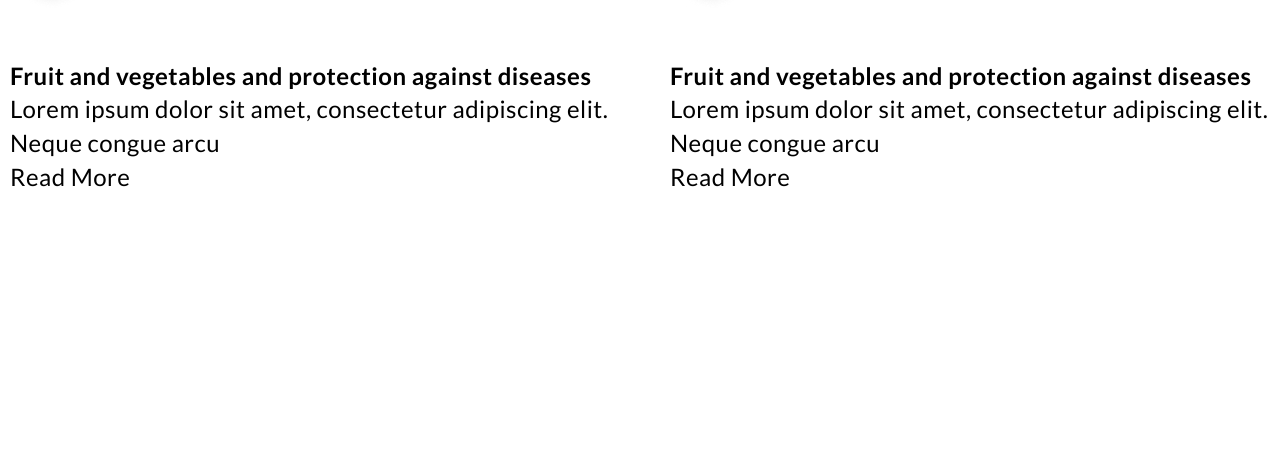
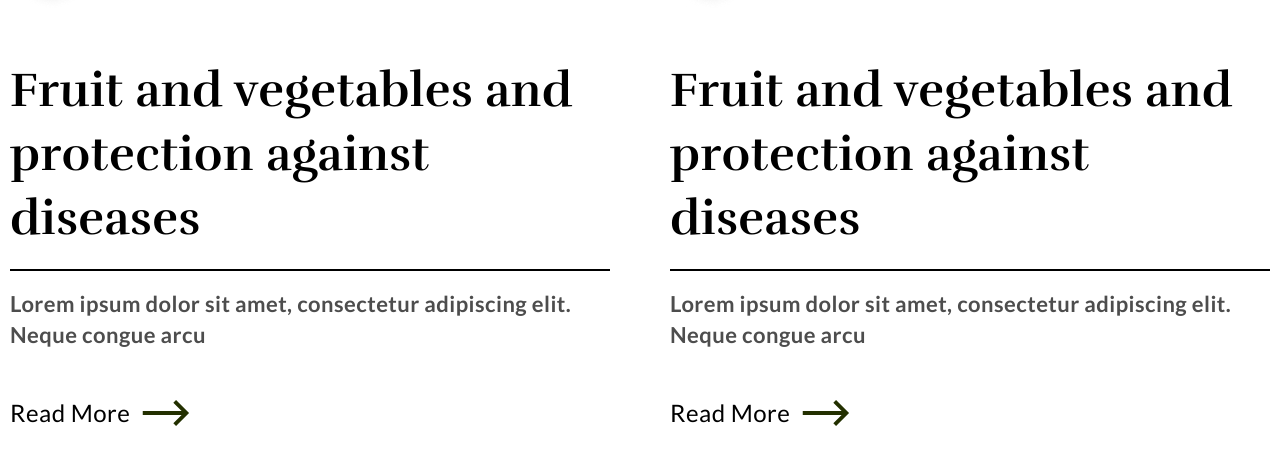
Before and after one commit to progdidi/food-zero, a React (Create React App) app: page / in a window 1280 px wide. Shown: the part 5572-6035 px from the top of the page. Before the commit the page ends 5870 px from the top, so only its background shows below. Built offline with nearby package versions, Linux system fonts and the light colour scheme.

Commit message:
fix: fix blogItem component style

```diff
--- a/src/components/BenefitsItem/BenefitsItem.js
+++ b/src/components/BenefitsItem/BenefitsItem.js
@@ -6,7 +6,7 @@ const BenefitsItem = ({img, name, descr}) => {
             <div className="benefits__item-media">
                 <img src={img} alt="image" className="benefits__item-img" />
             </div>
-            <h6 className="benefits__item-title">{name}</h6>
+            <h6 className="benefits__item-title item__title">{name}</h6>
             <p className="benefits__item-descr">{descr}</p>
         </div>
      );
--- a/src/components/BenefitsItem/benefitsItem.scss
+++ b/src/components/BenefitsItem/benefitsItem.scss
@@ -21,13 +21,6 @@
         }
     }
 
-    &-title {
-        font-family: "Rufina", sans-serif;
-        font-size: 48px;
-        font-weight: 700;
-        line-height: 64px;
-    }
-
     &-descr {
         color: $dark-grey-color;
 
--- a/src/components/BlogItem/BlogItem.js
+++ b/src/components/BlogItem/BlogItem.js
@@ -16,7 +16,7 @@ const BlogItem = ({name, tag, date, time, comments, author, authorImg, descr, im
                 <p className="blog-item__info-text">{comments} comments</p>
             </div>
 
-            <h5 className="blog-item__title">{name}</h5>
+            <h5 className="blog-item__title item__title">{name}</h5>
             <p className="blog-item__descr">{descr}</p>
 
             <a href={link} className="blog-item__link">Read More</a>
--- a/src/components/BlogItem/blogItem.scss
+++ b/src/components/BlogItem/blogItem.scss
@@ -56,9 +56,32 @@
     }
 
     &__title {
+        padding-bottom: 18px;
+        border-bottom: 2px solid #000;
+        margin-bottom: 18px;
     }
     &__descr {
+        color: $dark-grey-color;
+        font-size: 22px;
+        font-weight: 700;
+        line-height: 140%;
+        letter-spacing: 0.44px;
+        margin-bottom: 46px;
     }
     &__link {
+        display: inline-block;
+        padding-right: 60px;
+        position: relative;
+        line-height: 28px;
+        &::after {
+            position: absolute;
+            content: '';
+            background-image: url(./arrow.svg);
+            width: 48px;
+            height: 28px;
+            top: 50%;
+            transform: translateY(-50%);
+            right: 0;
+        }
     }
 }
--- a/src/style/style.scss
+++ b/src/style/style.scss
@@ -23,3 +23,10 @@ body {
     font-weight: 700;
     line-height: 120px;
 }
+
+.item__title {
+    font-family: "Rufina", sans-serif;
+    font-size: 48px;
+    font-weight: 700;
+    line-height: 64px;
+}
```
Also changed, not shown: src/components/BlogItem/arrow.svg (added).
